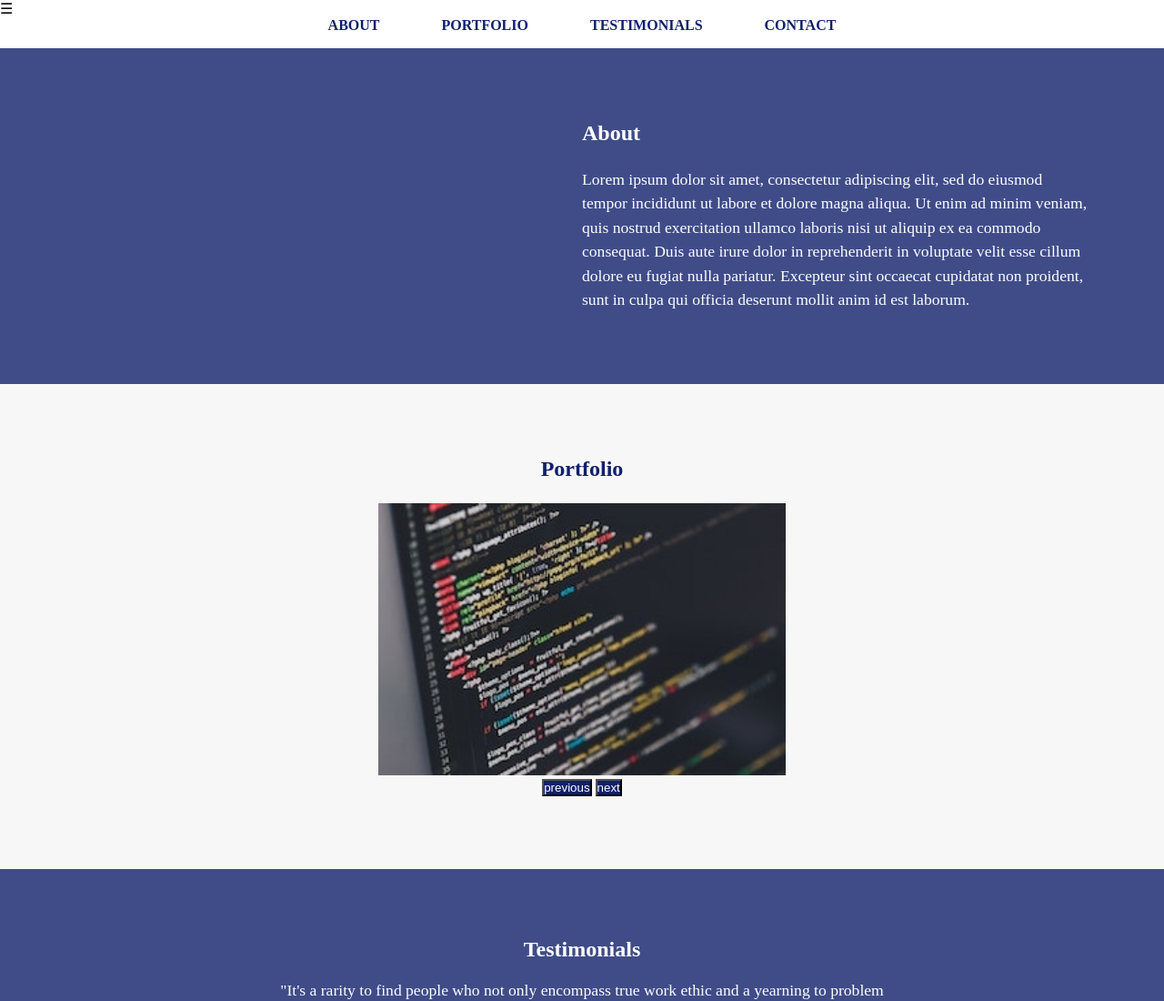
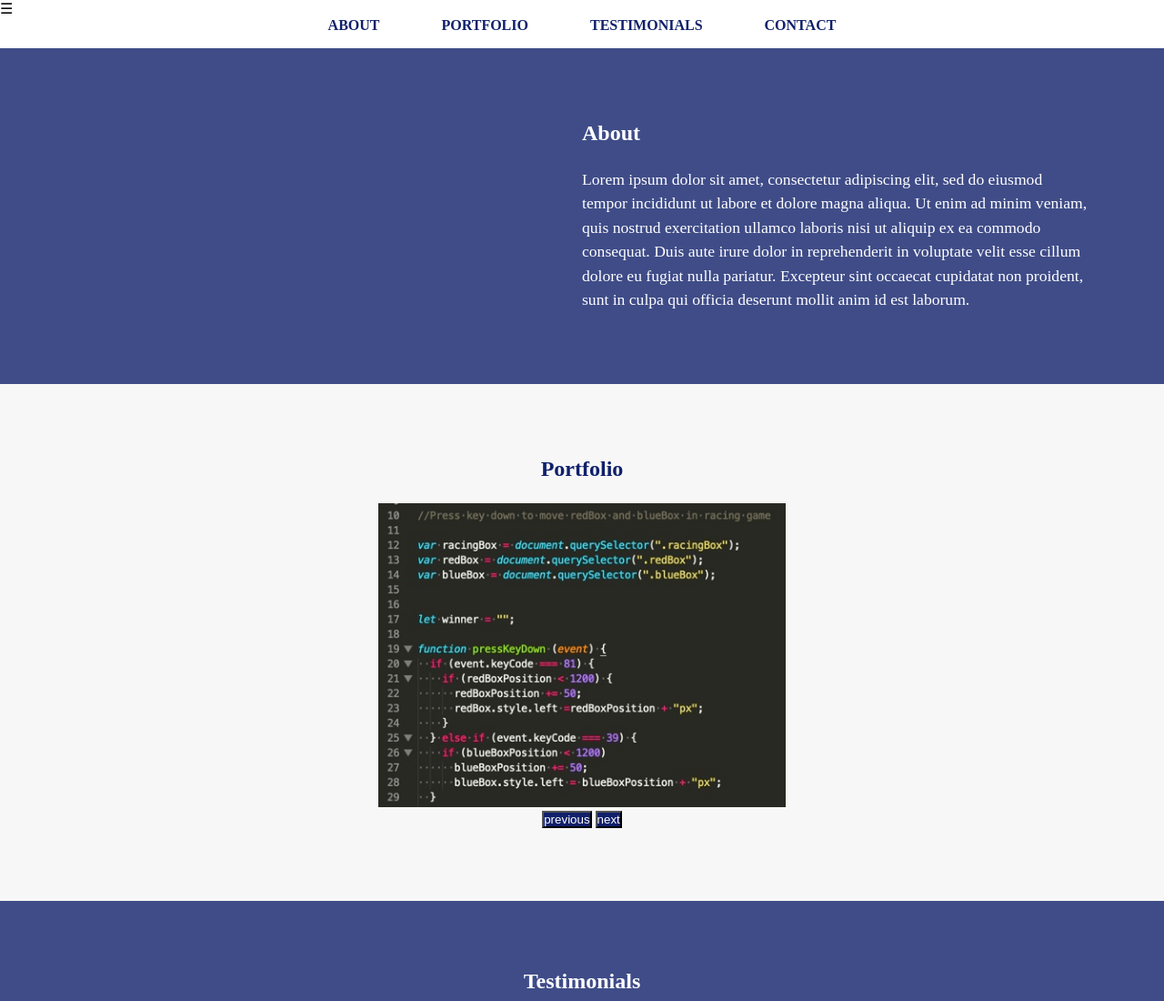
Before and after one commit to lvmor/my-portfolio-website, a plain HTML site: page index.html in a window 1280 px wide. Shown: the top 1100 px of the page at 91% size. Drawn offline with nearby package versions, Linux system fonts and the light colour scheme.

Commit message:
included code highlights

```diff
--- a/scripts/main.js
+++ b/scripts/main.js
@@ -12,7 +12,8 @@ function toggleMenu() {
 // https://www.youtube.com/watch?v=gMRYEPmZf7g&t=737s
 
 // Make images change at an interval
-let projectImg = ["images/img1.jpeg", "images/img2.jpeg", "images/img3.jpeg"];
+// let projectImg = ["images/img1.jpeg", "images/img2.jpeg", "images/img3.jpeg"];
+let projectImg = ["images/highlight1.jpg", "images/highlight2.jpg", "images/highlight3.jpg"];
 const time = 3000;
 let i = 0
 
@@ -26,7 +27,6 @@ function imgChange(){
   setTimeout("imgChange()", time);
 }
 
-//window.onload = imgChange;
 // //https://www.youtube.com/watch?v=4YQ4svkETS0&t=211s
 
 //user can click next or prev to navigate to a particular project
@@ -40,7 +40,7 @@ $("#previous").on("click", function(){
   showImage();
 });
 
-$("#next").on("click", function (){
+$("#next").on("click", function(){
   i++;
   if(i === projectImg.length){
     i =  0;
@@ -49,22 +49,9 @@ $("#next").on("click", function (){
   showImage();
 });
 
-function showImage() {
+function showImage(){
   document.slide.src = projectImg[i];
 }
-
-//carousel image to enlarge in a lightbox when the user clicks on it
-// $(".projImg").on("click", function ()
-// $(".projImg").on("click", function (){
-//   modal.style.display = "block";
-// });
-
-// $(window).on("click", function (){
-//   modal.style.display = "none";
-// })
-// Get the modal
-
-
 
 //testimonials
 let quoteOne = `"Lourdes is a creative and open-minded individual with strong research skills that make her a dynamic team leader and team player. She can make people’s ideas feel important while also staying focused on the end goal. Working with and for Lourdes has been a humbling and unique experience.” - M. Dueñas Mary Dueñas, M.S. in Counseling, Ph.D. Student in Educational Leadership & Policy Analysis`
@@ -89,7 +76,7 @@ window.onload = function() {
   imgChange();
   quoteChange();
 
-
+//carousel image to enlarge in a lightbox when the user clicks on it
   var modal = document.getElementById('myModal');
 
   // Get the button that opens the modal
@@ -118,5 +105,4 @@ window.onload = function() {
   }
 // https://www.w3schools.com/howto/tryit.asp?filename=tryhow_css_modal
 //clicking anywhere on the screen when the lightbox is open should close the lightbox.
-
 };
```
Also changed, not shown: index.html (+1 -7 lines), images/highlight1.jpg (added), images/highlight2.jpg (added), images/highlight3.jpg (added).
